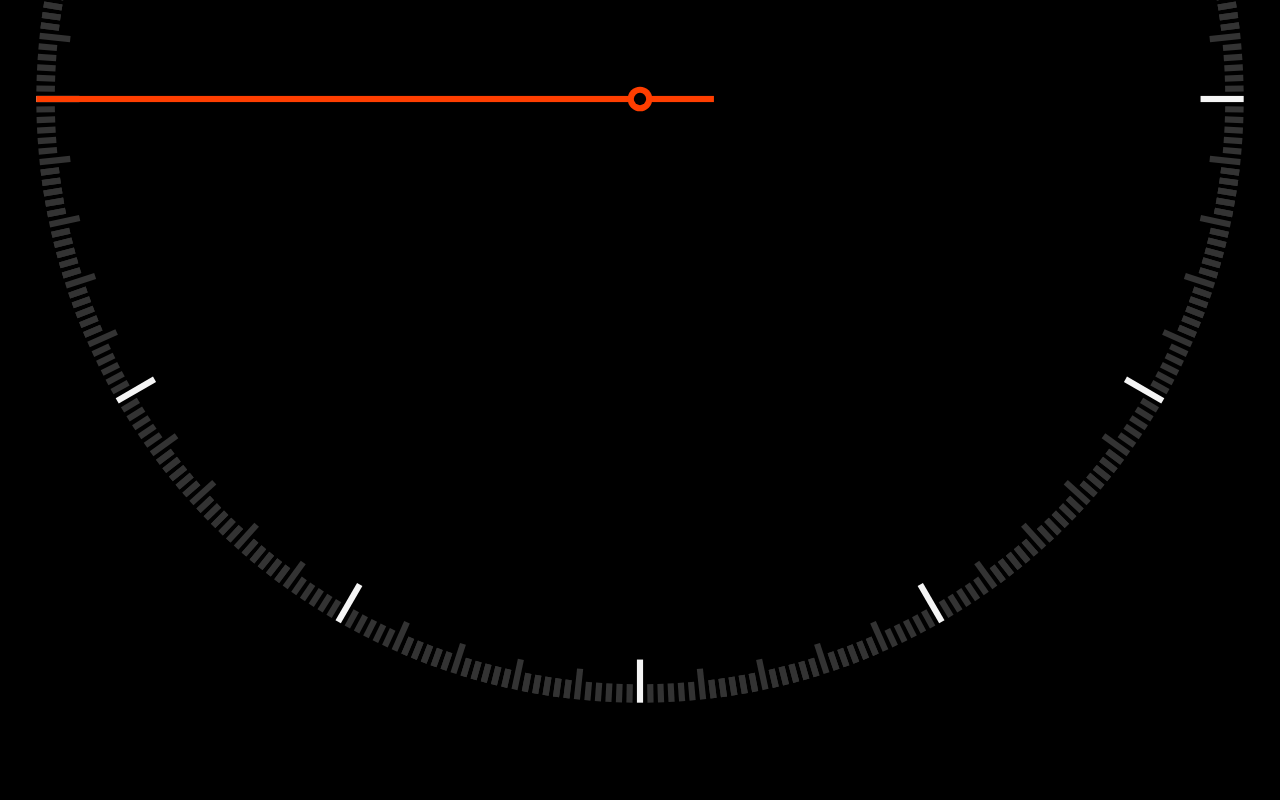
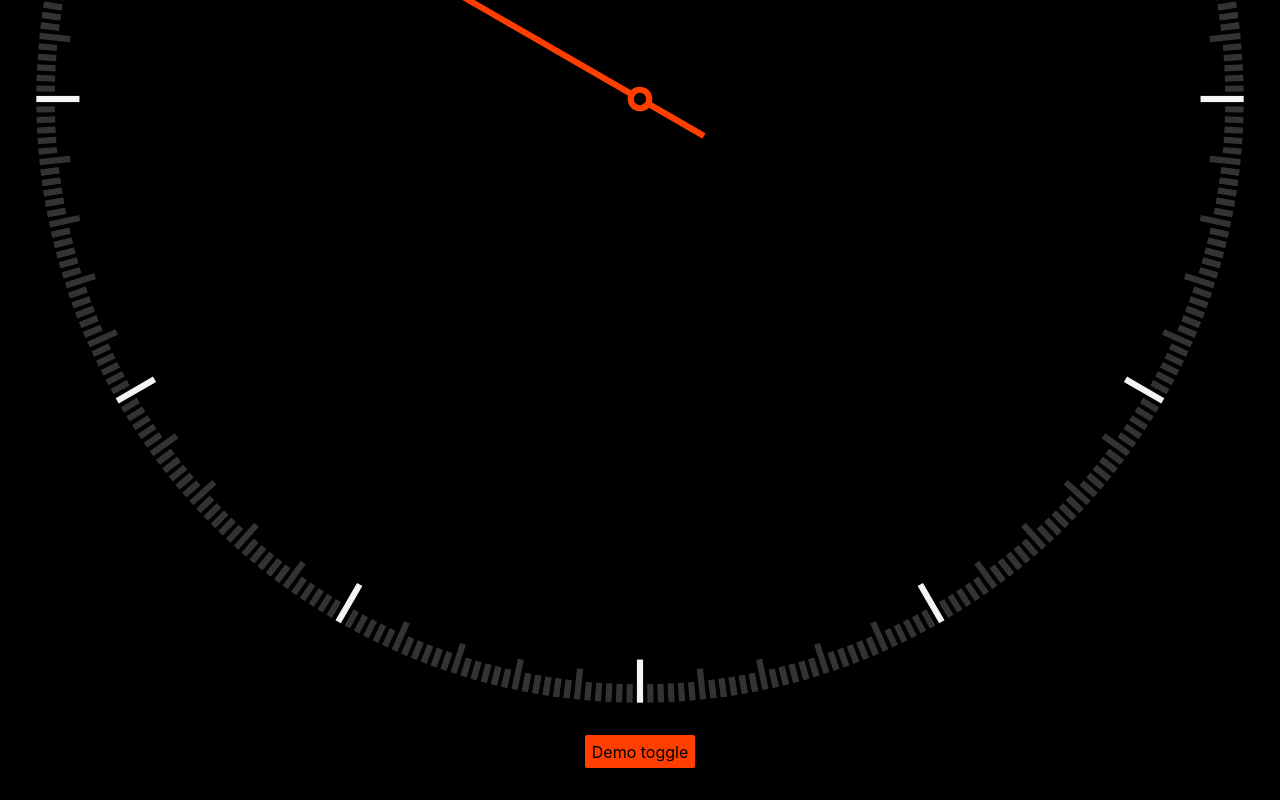
Before and after one commit to kevinafarrow/timer, a Svelte app: page / in a window 1280 px wide. Shown: the part 606-1406 px from the top of the page. Before the commit the page ends 1341 px from the top, so only its background shows below. Built offline with nearby package versions, Linux system fonts and the light colour scheme.

Commit message:
updated to demo

```diff
--- a/src/App.svelte
+++ b/src/App.svelte
@@ -3,10 +3,11 @@
 	import ClockDisplay from './ClockDisplay.svelte';
 	import PlanetDisplay from './PlanetDisplay.svelte';
 
-  let timers = [
+  let timers = [];
+  let timers_1 = [
     {"lane": "lane1", "mask": "lane-mask1", "border": 90, "duration": 30, "pos": 360},
   ]
-  let timers_1 = [
+  let timers_2 = [
     {"lane": "lane1", "mask": "lane-mask1", "border": 90, "duration": 70, "pos": 360},
     {"lane": "lane2", "mask": "lane-mask2", "border": 84, "duration": 60, "pos": 360},
     {"lane": "lane3", "mask": "lane-mask3", "border": 78, "duration": 50, "pos": 360},
@@ -16,15 +17,29 @@
     {"lane": "lane7", "mask": "lane-mask7", "border": 54, "duration": 10, "pos": 360}
   ];
   let numTimers = timers.length;
+
+  timers = timers_1;
+
+  function toggleTimer() {
+	  if (timers === timers_1) {
+      timers = timers_2;
+    } else if (timers === timers_2) {
+      timers = timers_1;
+    };
+  };
 </script>
 
 <main>
 	<h1>{name}</h1>
-  {#if numTimers > 1}
+  {#if timers.length > 1}
 	  <PlanetDisplay {timers}/>
   {:else}
 	  <ClockDisplay {timers}/>
   {/if}
+
+  <button on:click={toggleTimer}>
+    Demo toggle
+  </button>
 </main>
 
 <style>
@@ -51,4 +66,10 @@
 	:global(body) {
 		background-color: black;
 	}
+  button {
+    background-color: #ff3e00;
+    border: none;
+    margin: 1em;
+    color: black;
+  }
 </style>
```
